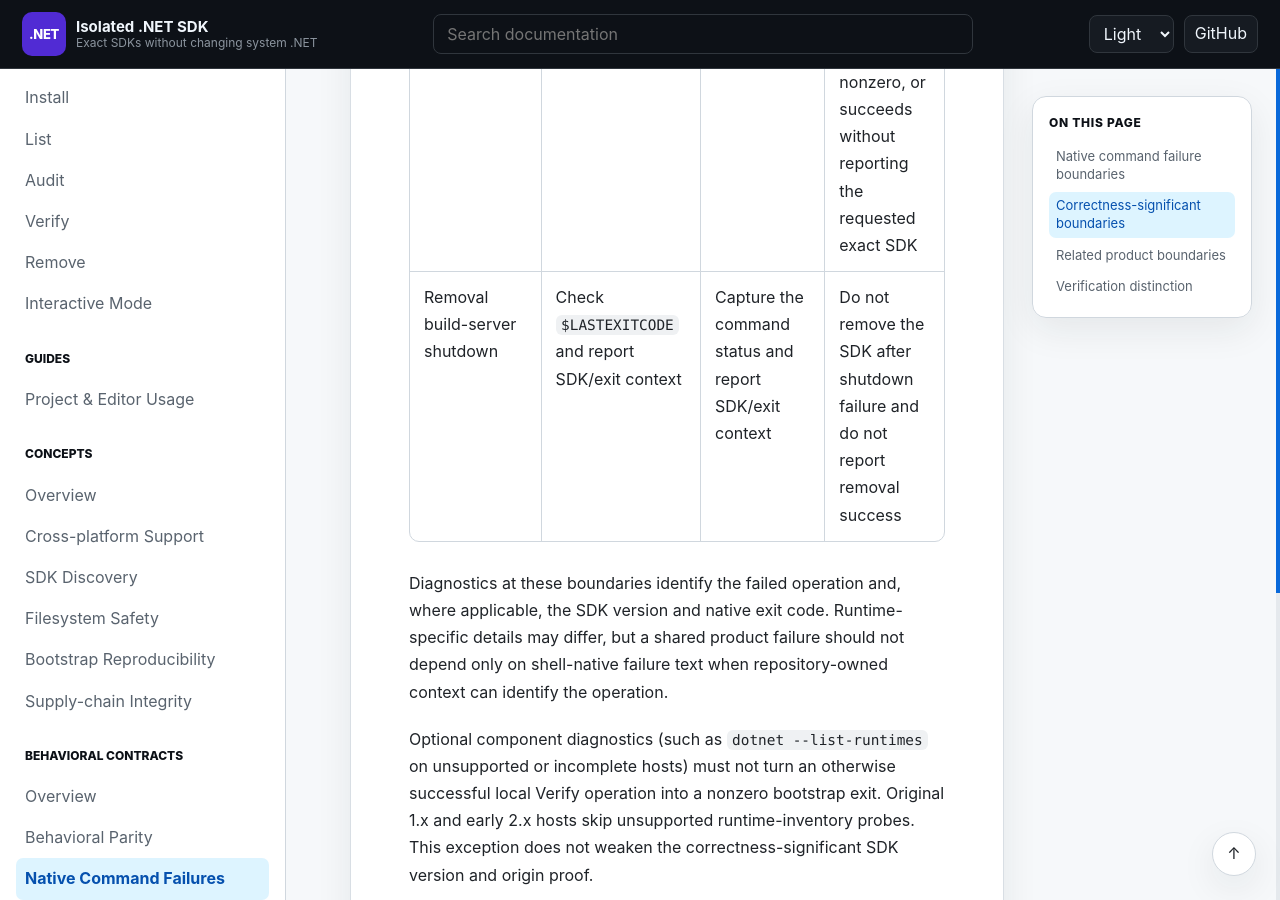
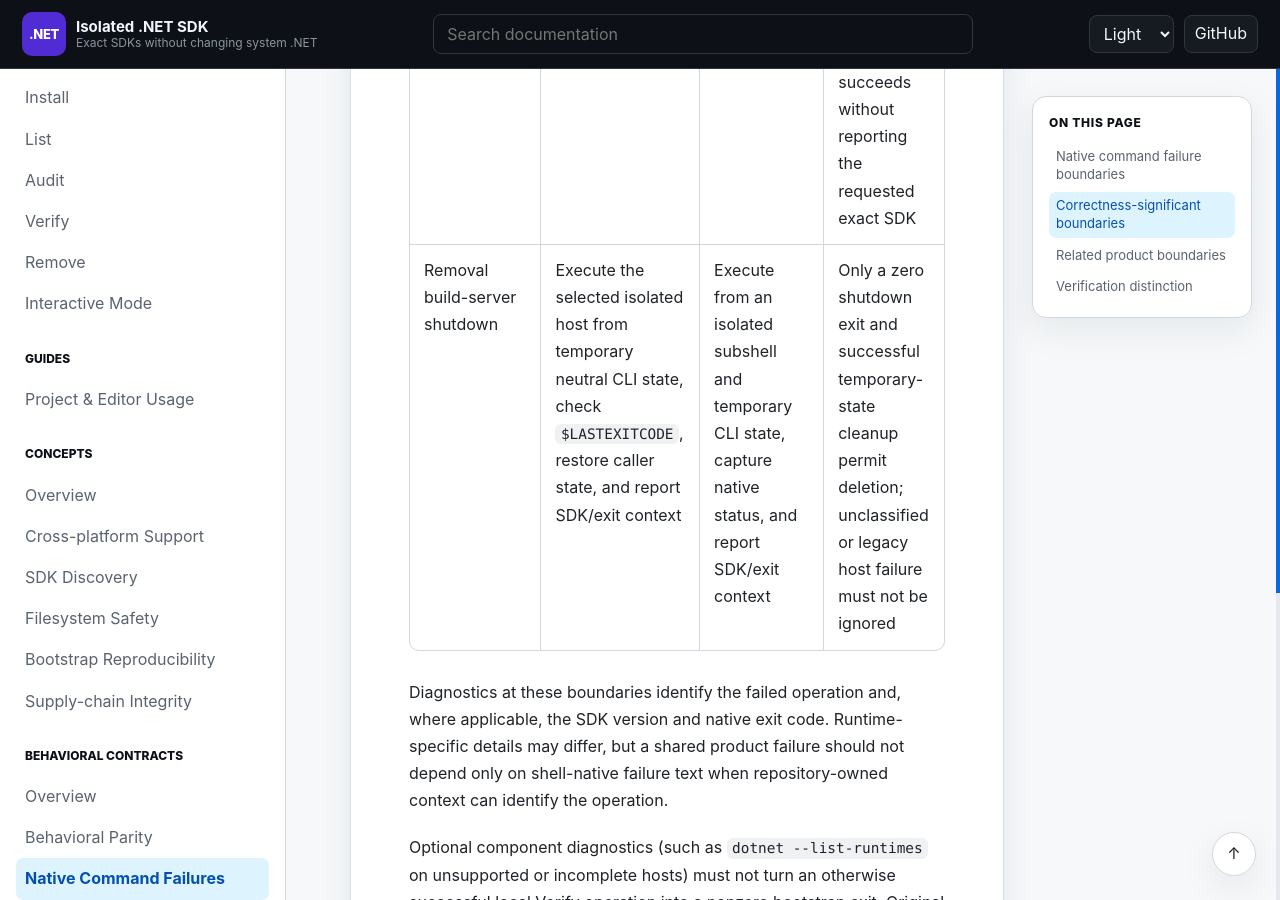
Before and after one commit to infoconex/isolated-dotnet-sdk, a Jekyll site: the page built from docs/contracts/native-command-failures.md, in a window 1280 px wide and 900 px high, scrolled down 2914 px. Built offline with Jekyll 4.4.1, drawn with Linux system fonts in a browser that asks for light colours; our own code applies the rules of GitHub Pages for plain Markdown files.

Commit message:
docs: specify isolated shutdown without deletion bypass (#161)

```diff
--- a/docs/contracts/native-command-failures.md
+++ b/docs/contracts/native-command-failures.md
@@ -14,7 +14,7 @@ The tool treats an external command's exit status as correctness-significant whe
 | Verified payload extraction | `Expand-Archive` failure is caught with SDK/version context | Archive extraction status is captured explicitly | Stop before staged-host verification and promotion when extraction fails |
 | Post-extraction isolated host SDK proof | For newer hosts, check `--list-sdks` exit and inventory; for historical 1.x/early 2.x require exact `--version` plus `--info` SDK Base Path inside staging | Same version-dependent behavior | Fail before promotion when host invocation, exact SDK resolution, or origin verification fails |
 | Standalone Verify isolated host `--list-sdks` | Catch host-launch failure and check `$LASTEXITCODE` | Require the host to be executable and capture command status explicitly | Fail nonzero without mutation when the host cannot run, exits nonzero, or succeeds without reporting the requested exact SDK |
-| Removal build-server shutdown | Check `$LASTEXITCODE` and report SDK/exit context | Capture the command status and report SDK/exit context | Do not remove the SDK after shutdown failure and do not report removal success |
+| Removal build-server shutdown | Execute the selected isolated host from temporary neutral CLI state, check `$LASTEXITCODE`, restore caller state, and report SDK/exit context | Execute from an isolated subshell and temporary CLI state, capture native status, and report SDK/exit context | Only a zero shutdown exit and successful temporary-state cleanup permit deletion; unclassified or legacy host failure must not be ignored |
 
 Diagnostics at these boundaries identify the failed operation and, where applicable, the SDK version and native exit code. Runtime-specific details may differ, but a shared product failure should not depend only on shell-native failure text when repository-owned context can identify the operation.
 
```
